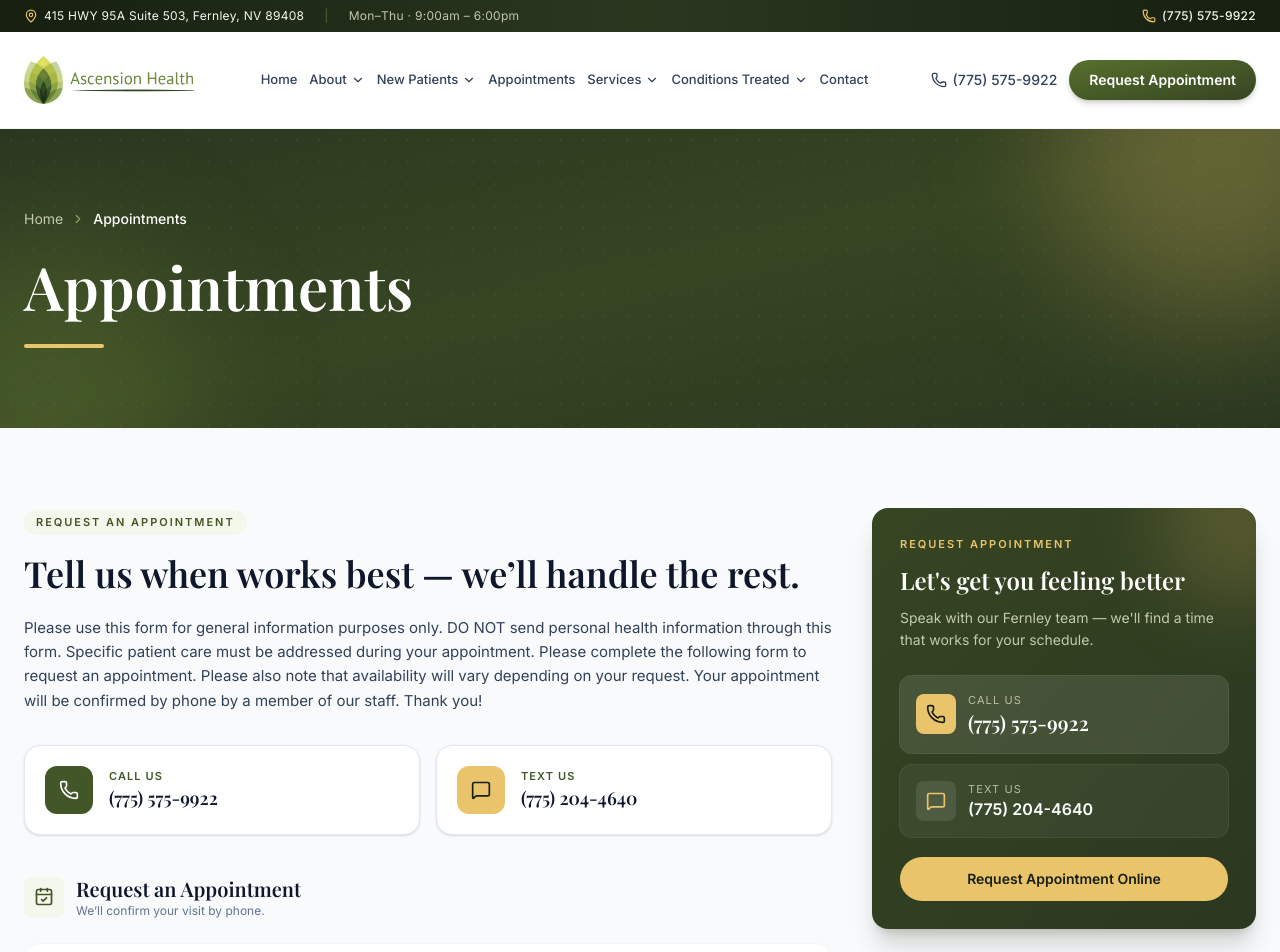
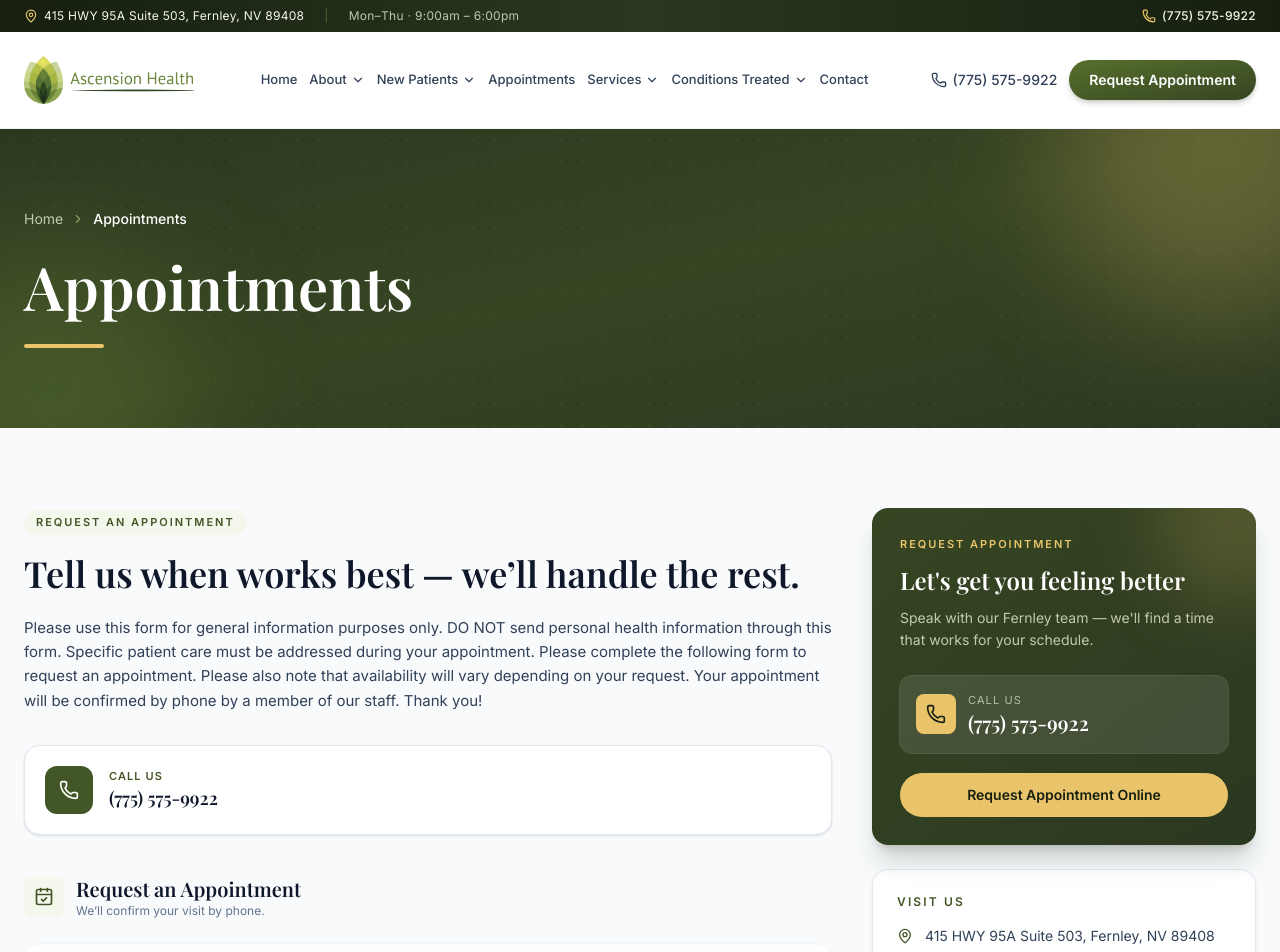
Before and after one commit to modfxmedia-ai/ascension-health, a Next.js app: page /appointments in a window 1280 px wide. Shown: the top 952 px of the page. Built offline with nearby package versions, Linux system fonts and the light colour scheme; a web font is replaced by a local one.

Commit message:
deeted number

```diff
--- a/app/appointments/page.tsx
+++ b/app/appointments/page.tsx
@@ -2,7 +2,6 @@ import type { Metadata } from "next";
 import Link from "next/link";
 import {
   Phone,
-  MessageSquare,
   MapPin,
   Clock,
   CalendarCheck,
@@ -53,7 +52,7 @@ export default function AppointmentsPage() {
                 by phone by a member of our staff. Thank you!
               </p>
 
-              <div className="mt-8 grid gap-4 sm:grid-cols-2">
+              <div className="mt-8">
                 <a
                   href={SITE.phoneHref}
                   className="group flex items-center gap-4 rounded-2xl border border-slate-200 bg-white p-5 shadow-sm transition-shadow hover:shadow-md"
@@ -67,22 +66,6 @@ export default function AppointmentsPage() {
                     </p>
                     <p className="font-display text-lg font-semibold text-slate-900 group-hover:text-brand-700">
                       {SITE.phone}
-                    </p>
-                  </div>
-                </a>
-                <a
-                  href={SITE.smsHref}
-                  className="group flex items-center gap-4 rounded-2xl border border-slate-200 bg-white p-5 shadow-sm transition-shadow hover:shadow-md"
-                >
-                  <span className="flex h-12 w-12 items-center justify-center rounded-xl bg-accent text-brand-950">
-                    <MessageSquare className="h-5 w-5" />
-                  </span>
-                  <div>
-                    <p className="text-[11px] font-semibold uppercase tracking-widest text-brand-700">
-                      Text us
-                    </p>
-                    <p className="font-display text-lg font-semibold text-slate-900 group-hover:text-brand-700">
-                      {SITE.sms}
                     </p>
                   </div>
                 </a>
--- a/app/contact/page.tsx
+++ b/app/contact/page.tsx
@@ -1,6 +1,6 @@
 import type { Metadata } from "next";
 import Link from "next/link";
-import { Phone, MapPin, Clock, MessageSquare, Mail, ArrowRight } from "lucide-react";
+import { Phone, MapPin, Clock, ArrowRight } from "lucide-react";
 import { PageHero, BottomCTA } from "@/components/InteriorPage";
 import { Reveal } from "@/components/Motion";
 import ContactForm from "@/components/ContactForm";
@@ -28,9 +28,9 @@ const MAPS_LINK = `https://www.google.com/maps/search/?api=1&query=${MAPS_QUERY}
 const INFO_CARDS = [
   {
     icon: Phone,
-    eyebrow: "Call or Text",
+    eyebrow: "Call",
     title: SITE.phone,
-    subtitle: `Text: ${SITE.sms}`,
+    subtitle: "Speak with our Fernley team",
     href: SITE.phoneHref,
     cta: "Tap to call",
   },
@@ -189,18 +189,6 @@ export default function ContactPage() {
                         <span className="font-semibold">{SITE.phone}</span>
                       </span>
                     </a>
-                    <a
-                      href={SITE.smsHref}
-                      className="flex items-center gap-3 rounded-xl bg-white/5 p-3.5 ring-1 ring-white/10 hover:bg-white/10 transition-colors"
-                    >
-                      <span className="flex h-9 w-9 items-center justify-center rounded-lg bg-white/10 text-accent">
-                        <MessageSquare className="h-4 w-4" />
-                      </span>
-                      <span className="flex flex-col leading-tight">
-                        <span className="text-[10px] uppercase tracking-widest text-brand-100/70">Text</span>
-                        <span className="font-semibold">{SITE.sms}</span>
-                      </span>
-                    </a>
                   </div>
                 </div>
               </Reveal>
--- a/app/page.tsx
+++ b/app/page.tsx
@@ -852,11 +852,6 @@ function Appointment() {
                       {SITE.phone}
                     </a>
                   </ContactRow>
-                  <ContactRow Icon={Calendar} title="Text us">
-                    <a href={SITE.smsHref} className="hover:text-brand-700">
-                      {SITE.sms}
-                    </a>
-                  </ContactRow>
                   <ContactRow Icon={Clock} title="Hours">
                     {SITE.hours}
                   </ContactRow>
--- a/components/ConditionsSidebar.tsx
+++ b/components/ConditionsSidebar.tsx
@@ -2,7 +2,7 @@
 
 import Link from "next/link";
 import { motion } from "framer-motion";
-import { ArrowUpRight, Phone, MessageSquare } from "lucide-react";
+import { ArrowUpRight, Phone } from "lucide-react";
 import { SITE } from "@/lib/navigation";
 import { CONDITIONS } from "@/lib/conditions";
 
@@ -52,21 +52,6 @@ export function ConditionsSidebar({ currentSlug }: { currentSlug?: string }) {
           </span>
         </a>
 
-        <a
-          href={SITE.smsHref}
-          className="mt-3 flex items-center gap-3 rounded-xl bg-white/5 p-4 ring-1 ring-white/10 transition-colors hover:bg-white/10"
-        >
-          <span className="flex h-10 w-10 items-center justify-center rounded-lg bg-white/10 text-accent">
-            <MessageSquare className="h-5 w-5" />
-          </span>
-          <span className="flex flex-col">
-            <span className="text-[11px] uppercase tracking-widest text-brand-100/70">
-              Text us
-            </span>
-            <span className="text-base font-semibold">{SITE.sms}</span>
-          </span>
-        </a>
-
         <Link
           href={SITE.appointmentsHref}
           className="mt-5 inline-flex w-full items-center justify-center rounded-full bg-accent px-5 py-3 text-sm font-semibold text-brand-950 hover:bg-accent-soft transition-colors"
--- a/components/Footer.tsx
+++ b/components/Footer.tsx
@@ -1,6 +1,6 @@
 import Link from "next/link";
 import Image from "next/image";
-import { Mail, MapPin, Phone, Clock } from "lucide-react";
+import { MapPin, Phone, Clock } from "lucide-react";
 import { NAVIGATION, SITE } from "@/lib/navigation";
 import logo from "@/images/logo.png";
 
@@ -76,15 +76,6 @@ export default function Footer() {
                 >
                   <Phone className="h-4 w-4 text-brand-400 shrink-0" />
                   <span>{SITE.phone}</span>
-                </a>
-              </li>
-              <li>
-                <a
-                  href={SITE.smsHref}
-                  className="flex items-center gap-3 text-brand-100/80 hover:text-white transition-colors"
-                >
-                  <Mail className="h-4 w-4 text-brand-400 shrink-0" />
-                  <span>Text us: {SITE.sms}</span>
                 </a>
               </li>
               <li className="flex items-start gap-3 text-brand-100/80">
--- a/components/InteriorPage.tsx
+++ b/components/InteriorPage.tsx
@@ -1,5 +1,5 @@
 import Link from "next/link";
-import { ChevronRight, Phone, MapPin, Clock, MessageSquare } from "lucide-react";
+import { ChevronRight, Phone, MapPin, Clock } from "lucide-react";
 import { SITE } from "@/lib/navigation";
 import { Reveal } from "@/components/Motion";
 
@@ -63,19 +63,6 @@ export function AppointmentSidebar() {
           <span className="flex flex-col">
             <span className="text-[11px] uppercase tracking-widest text-brand-100/70">Call us</span>
             <span className="font-display text-xl font-semibold">{SITE.phone}</span>
-          </span>
-        </a>
-
-        <a
-          href={SITE.smsHref}
-          className="mt-3 flex items-center gap-3 rounded-xl bg-white/5 p-4 ring-1 ring-white/10 transition-colors hover:bg-white/10"
-        >
-          <span className="flex h-10 w-10 items-center justify-center rounded-lg bg-white/10 text-accent">
-            <MessageSquare className="h-5 w-5" />
-          </span>
-          <span className="flex flex-col">
-            <span className="text-[11px] uppercase tracking-widest text-brand-100/70">Text us</span>
-            <span className="text-base font-semibold">{SITE.sms}</span>
           </span>
         </a>
 
--- a/components/ServicesSidebar.tsx
+++ b/components/ServicesSidebar.tsx
@@ -2,7 +2,7 @@
 
 import Link from "next/link";
 import { motion } from "framer-motion";
-import { ArrowUpRight, Phone, MessageSquare } from "lucide-react";
+import { ArrowUpRight, Phone } from "lucide-react";
 import { SITE } from "@/lib/navigation";
 import { SERVICES } from "@/lib/services";
 
@@ -52,21 +52,6 @@ export function ServicesSidebar({ currentSlug }: { currentSlug?: string }) {
           </span>
         </a>
 
-        <a
-          href={SITE.smsHref}
-          className="mt-3 flex items-center gap-3 rounded-xl bg-white/5 p-4 ring-1 ring-white/10 transition-colors hover:bg-white/10"
-        >
-          <span className="flex h-10 w-10 items-center justify-center rounded-lg bg-white/10 text-accent">
-            <MessageSquare className="h-5 w-5" />
-          </span>
-          <span className="flex flex-col">
-            <span className="text-[11px] uppercase tracking-widest text-brand-100/70">
-              Text us
-            </span>
-            <span className="text-base font-semibold">{SITE.sms}</span>
-          </span>
-        </a>
-
         <Link
           href={SITE.appointmentsHref}
           className="mt-5 inline-flex w-full items-center justify-center rounded-full bg-accent px-5 py-3 text-sm font-semibold text-brand-950 hover:bg-accent-soft transition-colors"
--- a/components/pSEO/PseoPageTemplate.tsx
+++ b/components/pSEO/PseoPageTemplate.tsx
@@ -7,7 +7,6 @@ import {
   Clock,
   HeartHandshake,
   MapPin,
-  MessageSquare,
   Navigation,
   Phone,
   ShieldCheck,
@@ -668,10 +667,6 @@ function LocalAreaSection({
                   <Phone className="h-4 w-4 text-accent" />
                   <span>{SITE.phone}</span>
                 </a>
-                <a href={SITE.smsHref} className="flex items-center gap-3 text-sm">
-                  <MessageSquare className="h-4 w-4 text-accent" />
-                  <span>Text {SITE.sms}</span>
-                </a>
                 <span className="flex items-center gap-3 text-sm">
                   <Clock className="h-4 w-4 text-accent" />
                   <span>{SITE.hours}</span>
--- a/lib/navigation.ts
+++ b/lib/navigation.ts
@@ -8,8 +8,6 @@ export type NavItem = {
 export const SITE = {
   phone: "(775) 575-9922",
   phoneHref: "tel:+17755759922",
-  sms: "(775) 204-4640",
-  smsHref: "sms:+17752044640",
   address: "415 HWY 95A Suite 503, Fernley, NV 89408",
   mapsHref: "https://g.page/FernleyChiropractor?share",
   appointmentsHref: "/appointments/",
```
